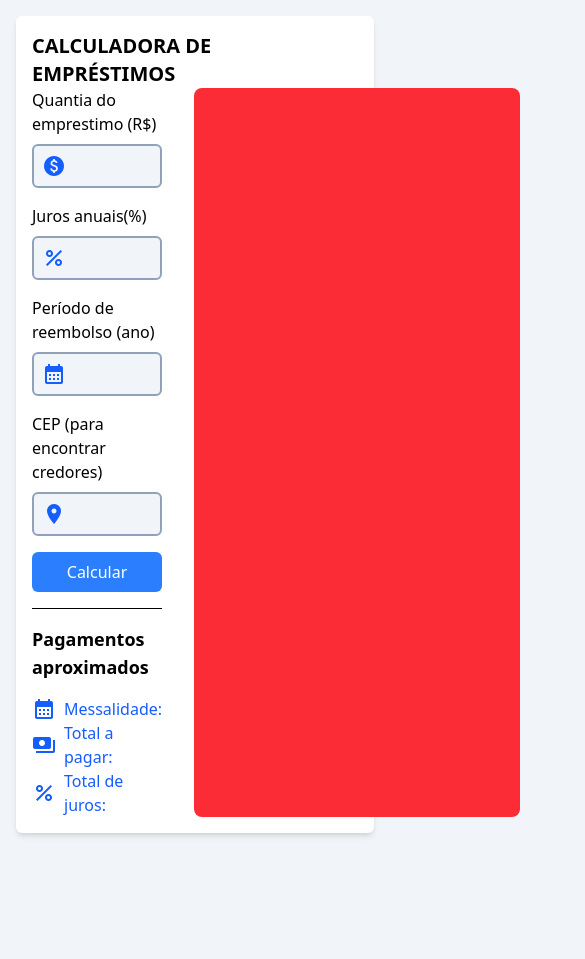
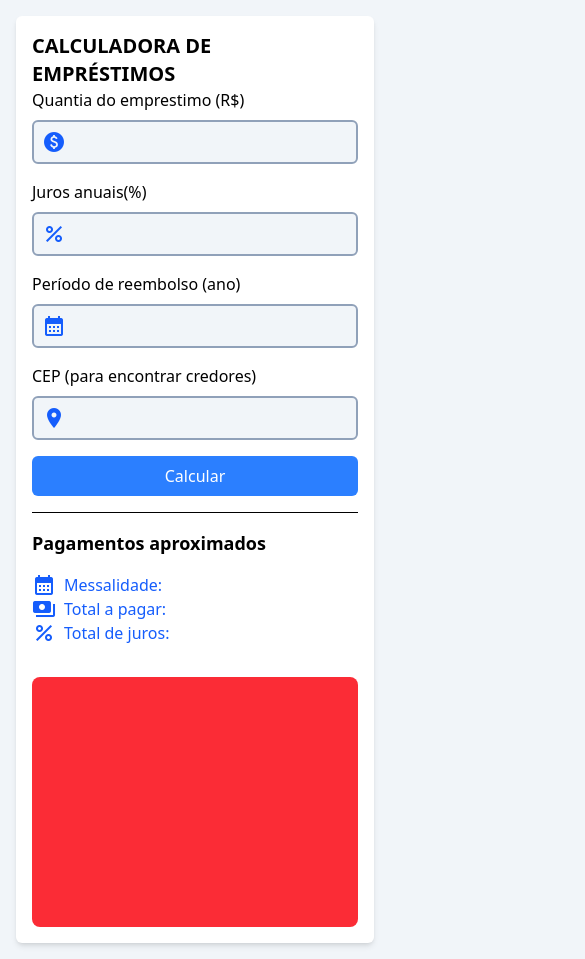
Before and after one commit to vikttorcostta/calculadora-emprestimo, a website: page index.html in a window 390 px wide. Shown: the whole page, 585 px wide, since content can reach past the window. Before the commit the page ends 849 px from the top, so only its background shows below. Drawn offline with Linux system fonts and the light colour scheme.

Commit message:
ajuste no ponto de quebra

```diff
--- a/index.html
+++ b/index.html
@@ -11,7 +11,7 @@
 <body class="bg-slate-100">
     <div class="p-4 bg-white m-4 rounded-md shadow-md items-center">
         <h1 class="text-xl font-bold">CALCULADORA DE EMPRÉSTIMOS</h1>
-        <div class="flex flex-row justify-around gap-8">
+        <div class="flex flex-col sm:flex-row justify-around gap-8">
             <!--CAMPOS PARA PREENCHER-->
             <div class="flex flex-col gap-4 w-full">
                 <!--QUANTIA DO EMPRESTIMO-->
--- a/package.json
+++ b/package.json
@@ -7,7 +7,7 @@
   "type": "commonjs",
   "main": "index.js",
   "scripts": {
-    "tailwind": "npx tailwindcss -i ./src/styles/input.css -o ./src/styles/output.css --watch"
+    "dev": "npx tailwindcss -i ./src/styles/input.css -o ./src/styles/output.css --watch"
   },
   "dependencies": {
     "@flaticon/flaticon-uicons": "^3.3.1",
```
Also changed, not shown: src/styles/output.css.
